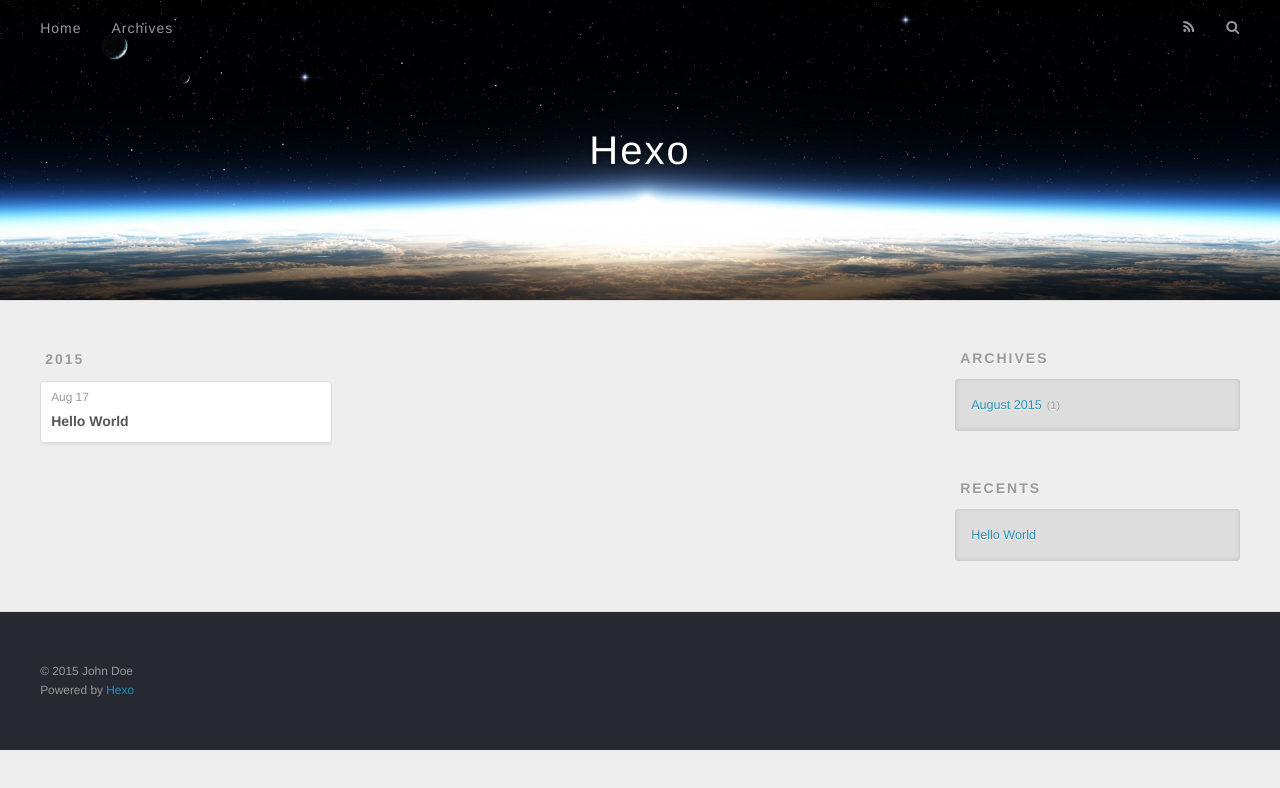
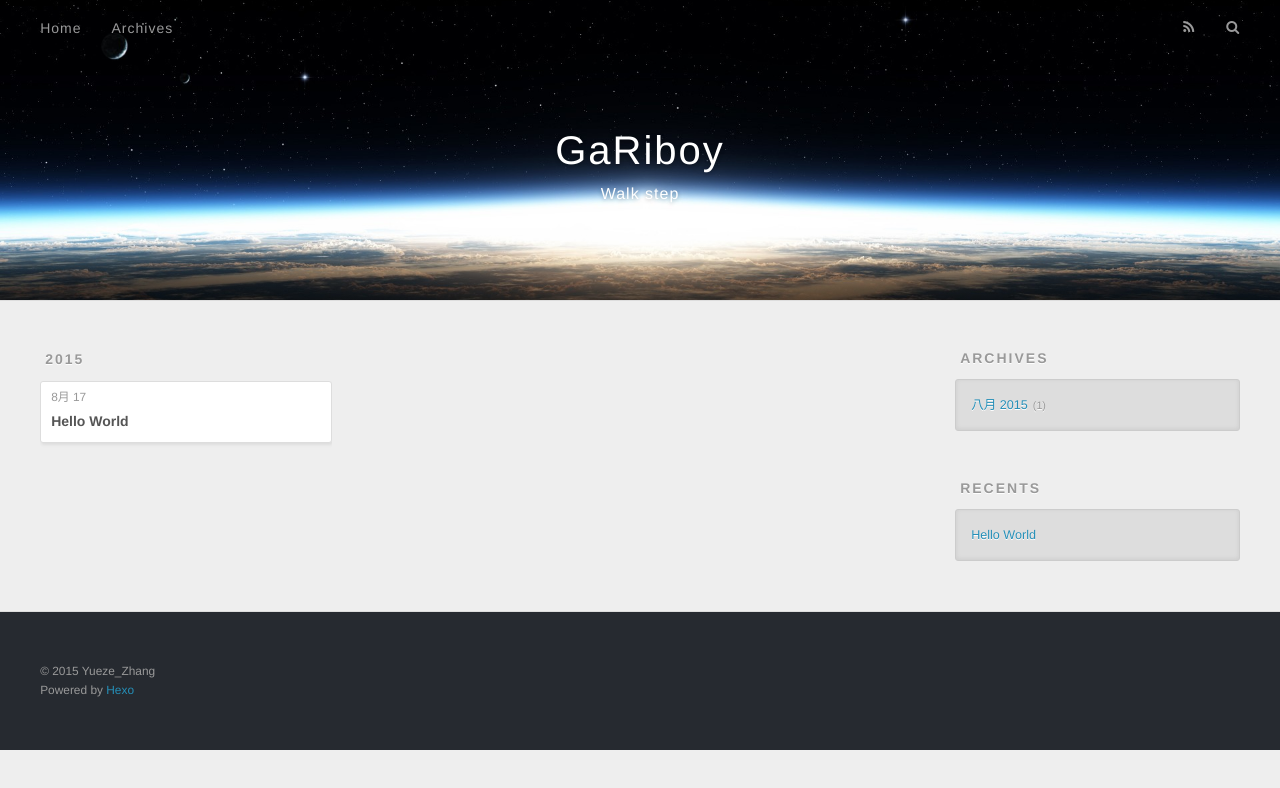
Before and after one commit to yueze-zhang/yueze-zhang.github.io, a plain HTML site: page archives/2015/08/index.html in a window 1280 px wide. Drawn offline with nearby package versions, Linux system fonts and the light colour scheme.

Commit message:
Site updated: 2015-08-17 13:16:38

```diff
--- a/archives/2015/08/index.html
+++ b/archives/2015/08/index.html
@@ -3,19 +3,19 @@
 <head>
   <meta charset="utf-8">
 
-  <title>Archives: 2015/8 | Hexo</title>
+  <title>Archives: 2015/8 | GaRiboy</title>
   <meta name="viewport" content="width=device-width, initial-scale=1, maximum-scale=1">
   <meta name="description">
 <meta property="og:type" content="website">
-<meta property="og:title" content="Hexo">
+<meta property="og:title" content="GaRiboy">
 <meta property="og:url" content="http://yoursite.com/archives/2015/08/index.html">
-<meta property="og:site_name" content="Hexo">
+<meta property="og:site_name" content="GaRiboy">
 <meta property="og:description">
 <meta name="twitter:card" content="summary">
-<meta name="twitter:title" content="Hexo">
+<meta name="twitter:title" content="GaRiboy">
 <meta name="twitter:description">
 
-    <link rel="alternative" href="/atom.xml" title="Hexo" type="application/atom+xml">
+    <link rel="alternative" href="/atom.xml" title="GaRiboy" type="application/atom+xml">
 
 
     <link rel="icon" href="/favicon.png">
@@ -33,8 +33,12 @@
   <div id="header-outer" class="outer">
     <div id="header-title" class="inner">
       <h1 id="logo-wrap">
-        <a href="/" id="logo">Hexo</a>
+        <a href="/" id="logo">GaRiboy</a>
       </h1>
+
+        <h2 id="subtitle-wrap">
+          <a href="/" id="subtitle">Walk step</a>
+        </h2>
 
     </div>
     <div id="header-inner" class="inner">
@@ -76,7 +80,7 @@
   <div class="archive-article-inner">
     <header class="archive-article-header">
       <a href="/2015/08/17/hello-world/" class="archive-article-date">
-  <time datetime="2015-08-17T03:48:16.243Z" itemprop="datePublished">Aug 17</time>
+  <time datetime="2015-08-17T03:48:16.243Z" itemprop="datePublished">8月 17</time>
 </a>
 
 
@@ -106,7 +110,7 @@
   <div class="widget-wrap">
     <h3 class="widget-title">Archives</h3>
     <div class="widget">
-      <ul class="archive-list"><li class="archive-list-item"><a class="archive-list-link" href="/archives/2015/08/">August 2015</a><span class="archive-list-count">1</span></li></ul>
+      <ul class="archive-list"><li class="archive-list-item"><a class="archive-list-link" href="/archives/2015/08/">八月 2015</a><span class="archive-list-count">1</span></li></ul>
     </div>
   </div>
 
@@ -133,7 +137,7 @@
 
   <div class="outer">
     <div id="footer-info" class="inner">
-      &copy; 2015 John Doe<br>
+      &copy; 2015 Yueze_Zhang<br>
       Powered by <a href="http://hexo.io/" target="_blank">Hexo</a>
     </div>
   </div>
```
Also changed, not shown: 2015/08/17/hello-world/index.html (+11 -7 lines), archives/2015/index.html (+13 -9 lines), archives/index.html (+13 -9 lines), index.html (+13 -9 lines).
